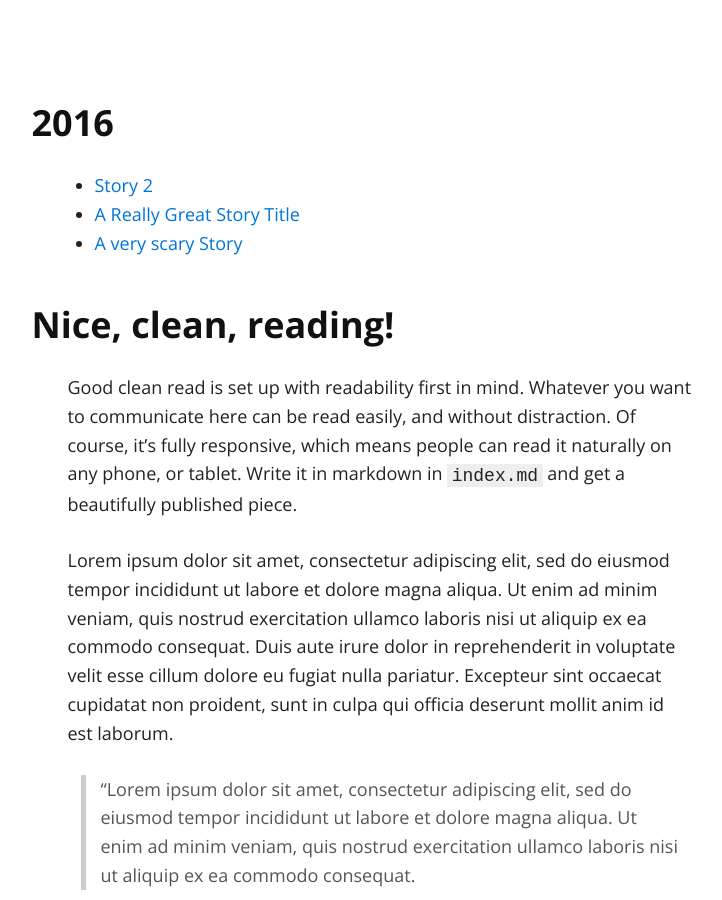
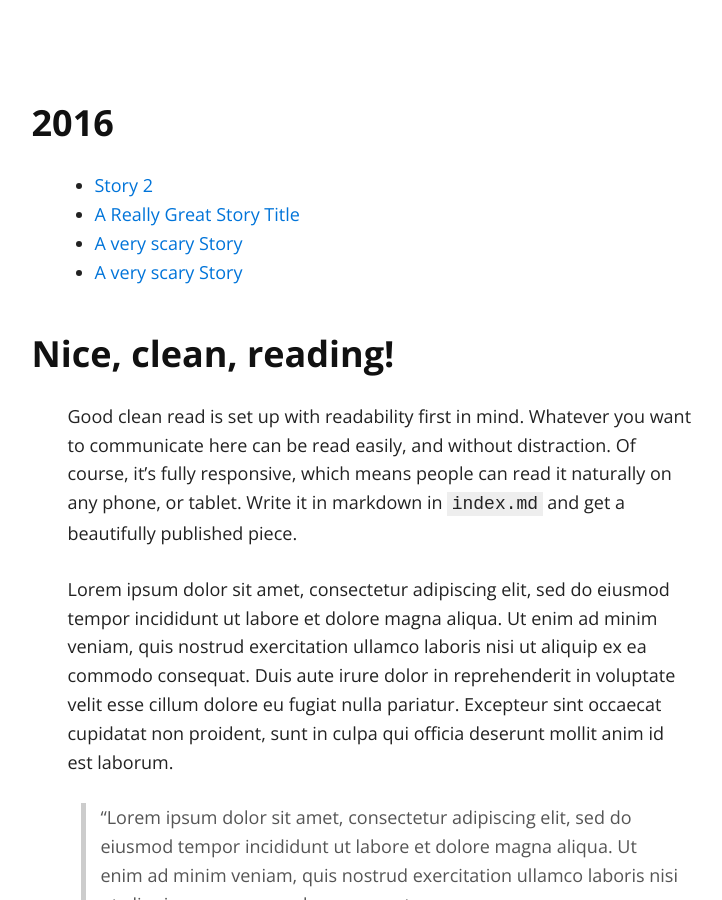
Before and after one commit to azbrielle/azbrielle.github.io, a Jekyll site: the page built from index.md, in a window 1280 px wide and 900 px high, scrolled down 437 px. Shown: the whole window, without its empty margins (260-982 px from the left). Built offline with Jekyll 4.4.1, drawn with Linux system fonts in a browser that asks for light colours.

Commit message:
Update index.md

```diff
--- a/index.md
+++ b/index.md
@@ -9,6 +9,7 @@ layout: default
 * [Story 2](/page2.html)
 * [A Really Great Story Title](/page2.html)
 * [A very scary Story](/page2.html)
+* [A very scary Story](/stories/page2.html)
 
 
 
```
